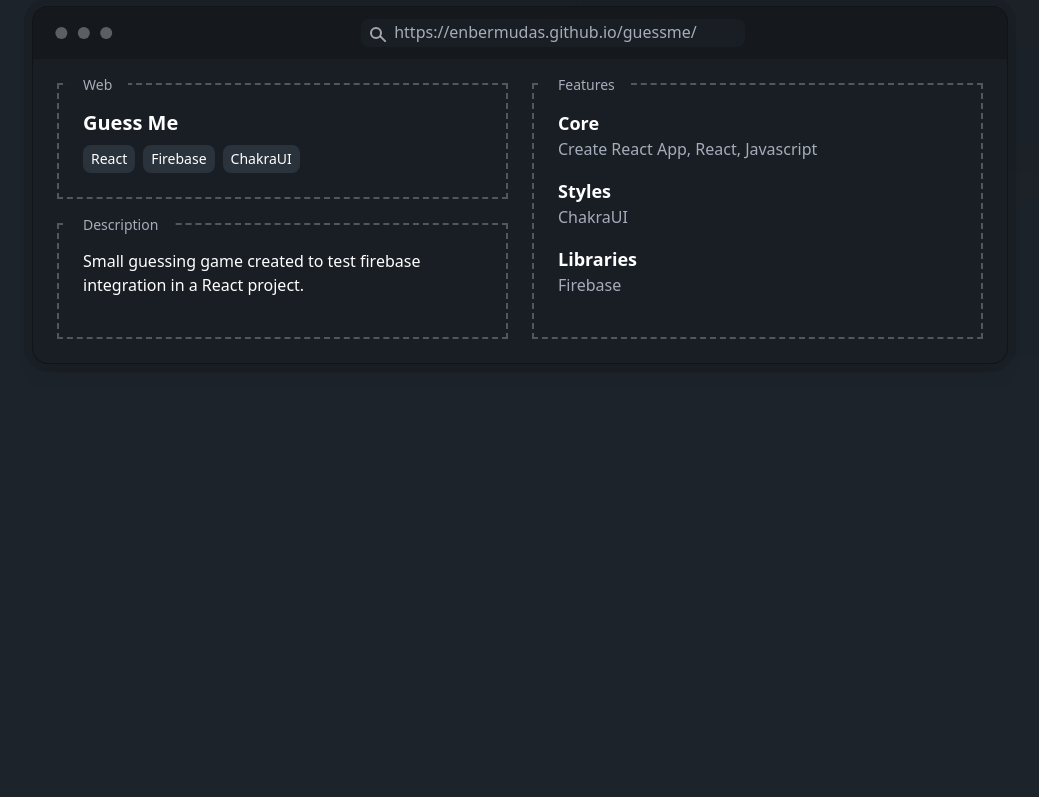
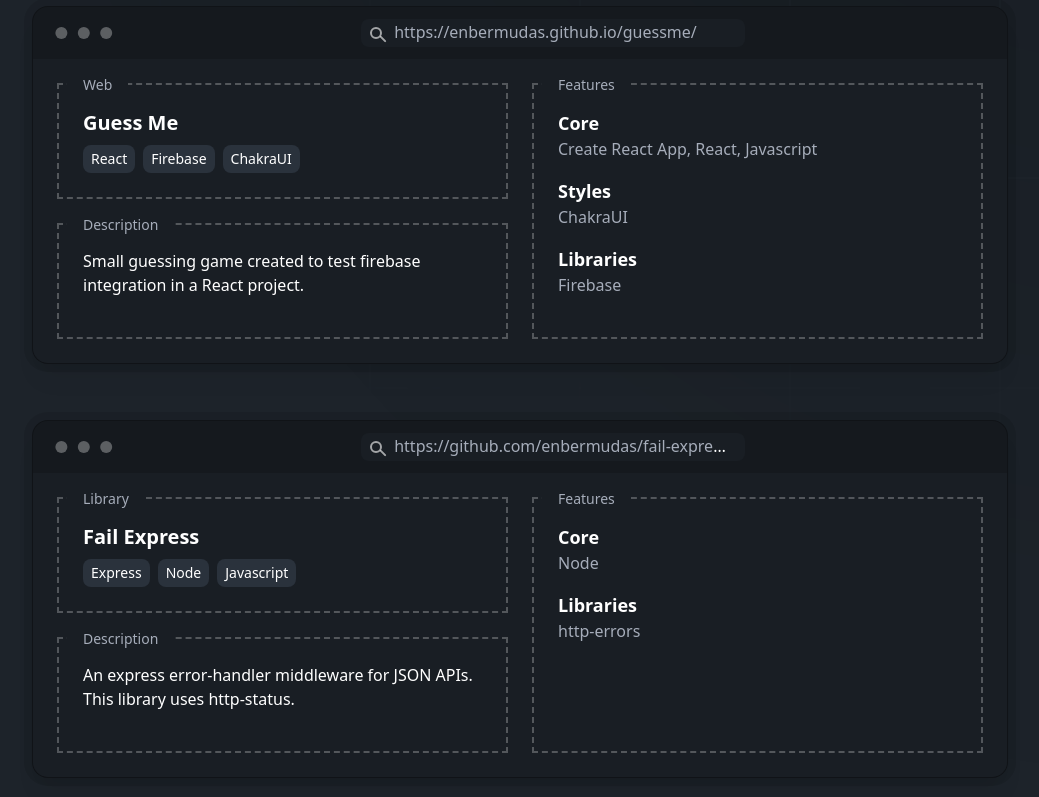
Before and after one commit to enbermudas/portfolio-v3, a React (Vite) app: page / in a window 1280 px wide. Shown: the part 942-1739 px from the top of the page, without its empty margins (120-1159 px from the left). Before the commit the page ends 1330 px from the top, so only its background shows below. Built offline with nearby package versions, Linux system fonts and the light colour scheme.

Commit message:
feat: add framer motion

```diff
--- a/package.json
+++ b/package.json
@@ -13,6 +13,7 @@
     "test:ui": "vitest --ui --coverage"
   },
   "dependencies": {
+    "framer-motion": "^10.16.4",
     "react": "^18.2.0",
     "react-dom": "^18.2.0",
     "react-router-dom": "^6.16.0"
--- a/src/App.tsx
+++ b/src/App.tsx
@@ -6,12 +6,12 @@ function App() {
   return (
     <div
       id="app"
-      className="h-screen w-screen bg-base-100 text-accent-content antialiased"
+      className="h-screen bg-base-100 text-accent-content antialiased"
     >
       <div className="relative isolate">
         <Navbar />
 
-        <div className="container mx-auto mt-6 flex max-w-5xl flex-col gap-12 p-6">
+        <div className="container mx-auto mt-6 max-w-5xl ">
           <Outlet />
         </div>
 
--- a/src/components/Project.tsx
+++ b/src/components/Project.tsx
@@ -1,3 +1,5 @@
+import { motion } from "framer-motion";
+
 import Card from "./Card";
 import Tag from "./Tag";
 
@@ -19,6 +21,7 @@ const getFeature = (feature: string) =>
   })[feature] ?? "";
 
 export default function Project({
+  id,
   type,
   title,
   link,
@@ -27,7 +30,12 @@ export default function Project({
   features,
 }: IProject) {
   return (
-    <div className="mockup-browser mt-2 max-w-full border-[1px] border-black/25 bg-base-300 shadow-xl shadow-black/5 ring-8 ring-black/10 dark:border-white/25 dark:shadow-white/5 dark:ring-white/10">
+    <motion.div
+      initial={{ opacity: 0, x: id % 2 ? 100 : -100 }}
+      whileInView={{ opacity: 1, x: 0 }}
+      transition={{ type: "spring", stiffness: 100 }}
+      className="mockup-browser mt-2 max-w-full border-[1px] border-black/25 bg-base-300 shadow-xl shadow-black/5 ring-8 ring-black/10 dark:border-white/25 dark:shadow-white/5 dark:ring-white/10"
+    >
       <div className="mockup-browser-toolbar">
         <div className="input">
           <a
@@ -93,6 +101,6 @@ export default function Project({
           </div>
         </Card>
       </div>
-    </div>
+    </motion.div>
   );
 }
--- a/src/data/projects.ts
+++ b/src/data/projects.ts
@@ -58,6 +58,19 @@ const projects: IProject[] = [
       libraries: ["Firebase"],
     },
   },
+  {
+    id: 4,
+    type: "library",
+    title: "Fail Express",
+    link: "https://github.com/enbermudas/fail-express/",
+    description:
+      "An express error-handler middleware for JSON APIs. This library uses http-status.",
+    tags: ["Express", "Node", "Javascript"],
+    features: {
+      core: ["Node"],
+      libraries: ["http-errors"],
+    },
+  },
 ];
 
 export default projects;
--- a/src/views/About.tsx
+++ b/src/views/About.tsx
@@ -1,3 +1,3 @@
 export default function About() {
-  return <div>Contact</div>;
+  return <div>About</div>;
 }
--- a/src/views/Home.tsx
+++ b/src/views/Home.tsx
@@ -1,17 +1,19 @@
 import Project from "../components/Project";
 
-import projects from "../data/projects";
+import projectsData from "../data/projects";
 
 export default function Home() {
   return (
-    !!projects.length &&
-    projects.map((project) => {
+    <div className="flex flex-col gap-12 p-6">
+      {!!projectsData.length &&
+        projectsData.map((project) => {
           return (
             <Project
               key={project.id}
               {...project}
             />
           );
-    })
+        })}
+    </div>
   );
 }
```
Also changed, not shown: 1 other file (tests, documents, lock files or other folders). Lines whose indentation alone changed are shown as unchanged.
